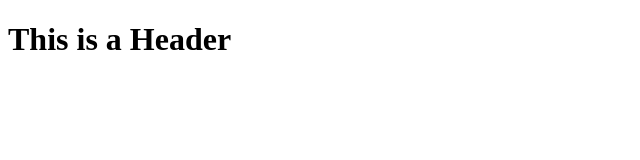
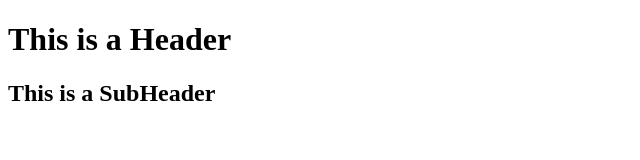
Before and after one commit to VivienRoss/Git.Coursera, a plain HTML site: page index.html in a window 1280 px wide. Shown: the whole page, without its empty margins (0-640 px from the left). Drawn offline with Linux system fonts and the light colour scheme.

Commit message:
Second Commit

```diff
--- a/index.html
+++ b/index.html
@@ -4,5 +4,6 @@
 
     <body>
         <h1>This is a Header</h1>
+        <h2>This is a SubHeader</h2>
     </body>
 </html>
```
